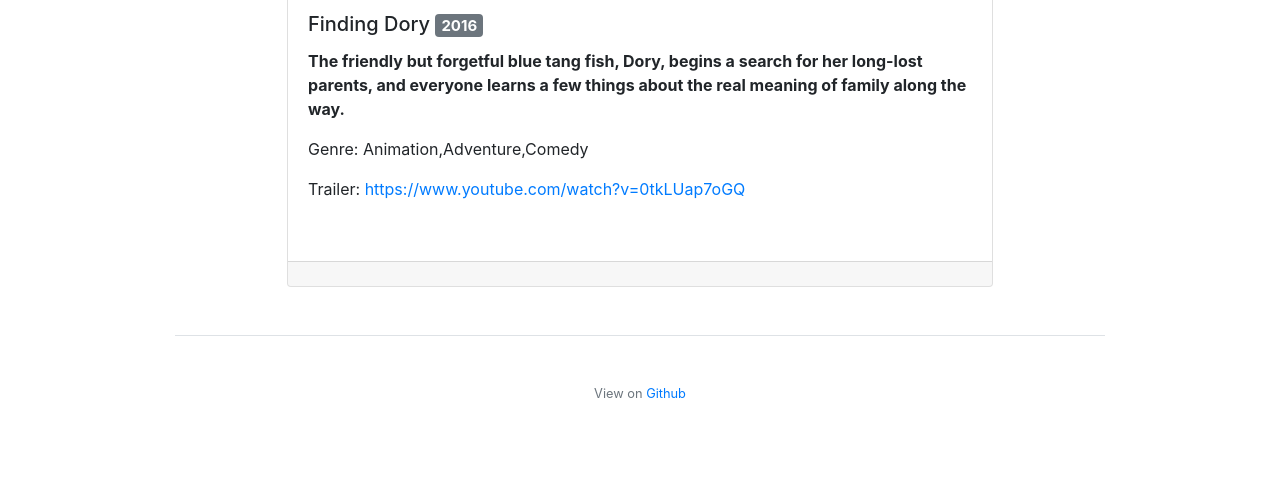
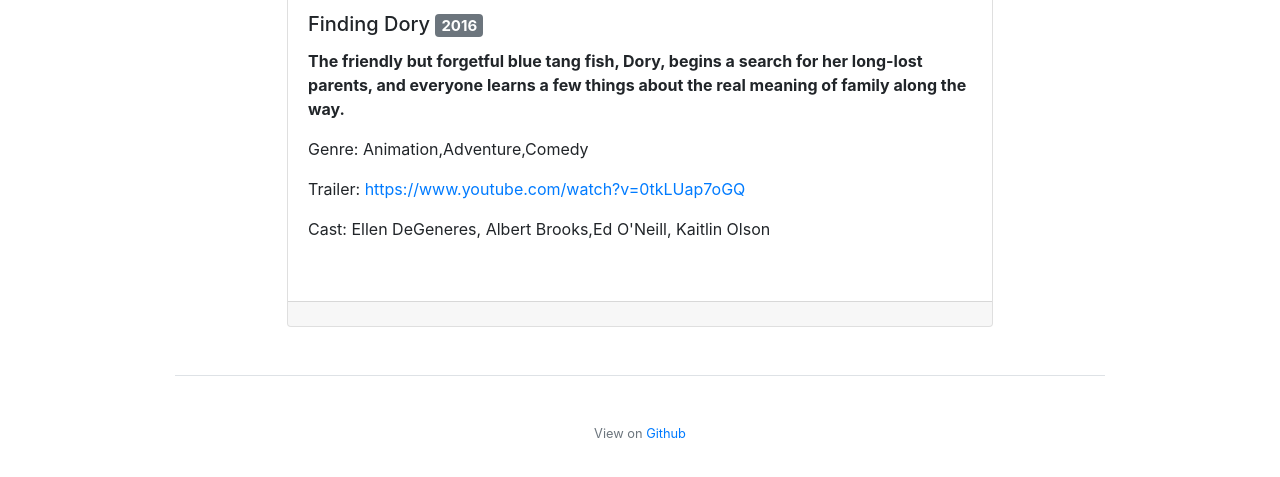
Before and after one commit to jmsv/ruhacking, a plain HTML site: page index.html in a window 1280 px wide. Shown: the part 155-632 px from the top of the page. Drawn offline with nearby package versions, Linux system fonts and the light colour scheme.

Commit message:
Added cast list

```diff
--- a/index.html
+++ b/index.html
@@ -63,6 +63,7 @@
         <p class="card-text"><strong>{{currentFilm.desc}}</strong></p>
         <p class="card-text">Genre: {{currentFilm.genre}}</p>
         <p class="card-text">Trailer: <a href="{{currentFilm.trailer_url}}">{{currentFilm.trailer_url}}</a></p>
+        <p class="card-text">Cast: {{currentFilm.cast}}</p>
 
         <!-- <div>
           <iframe width="420" height="315" ng-src="{{currentFilm.trailer_url}}">
```
